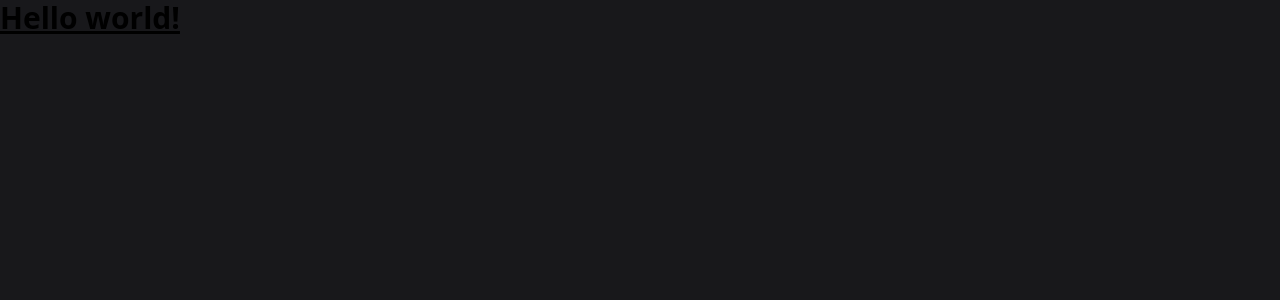
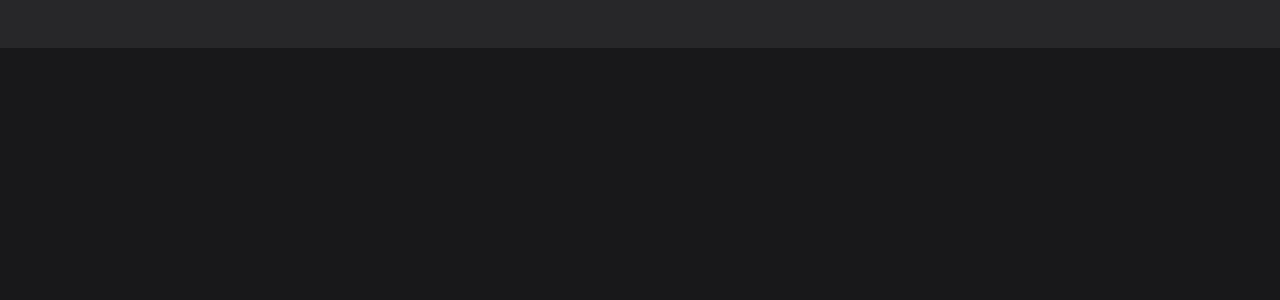
Before and after one commit to iliaalekseevofb/Tasks, a React (Create React App) app: page / in a window 1280 px wide. Shown: the top 300 px of the page. Built offline with nearby package versions, Linux system fonts and the light colour scheme; the HTML template or start-up script is replaced by a standard one.

Commit message:
Navbar and sidebar files are added, routing is not added yet

```diff
--- a/package.json
+++ b/package.json
@@ -12,6 +12,7 @@
     "@types/react-dom": "^18.0.6",
     "react": "^18.2.0",
     "react-dom": "^18.2.0",
+    "react-icons": "^4.4.0",
     "react-router-dom": "^6.4.0",
     "react-scripts": "5.0.1",
     "typescript": "^4.8.3",
--- a/src/App.tsx
+++ b/src/App.tsx
@@ -1,8 +1,10 @@
+import { Navbar } from "./components";
+
 const App = () => {
   return (
     <div className="App">
       <h1 className="text-3xl font-bold underline">
-        Hello world!
+        <Navbar />
       </h1>
     </div>
   )
--- /dev/null
+++ b/src/components/Common/Navbar.tsx
@@ -0,0 +1,13 @@
+import { FiMenu } from 'react-icons/fi';
+import { RiLayoutMasonryFill } from 'react-icons/ri';
+import { FaFolderOpen } from 'react-icons/fa';
+
+const Navbar = () => {
+  return (
+    <nav className='fixed z-10 top-0 right-0 left-0 h-12 bg-zinc-800'>
+      {/* My navbar (Went to sleep... Zzzzz...) */}
+    </nav>
+  )
+}
+
+export default Navbar
--- /dev/null
+++ b/src/components/Common/Sidebar.tsx
@@ -0,0 +1,7 @@
+const Sidebar = () => {
+  return (
+    <div>Sidebar</div>
+  )
+}
+
+export default Sidebar
--- /dev/null
+++ b/src/components/index.js
@@ -0,0 +1 @@
+export {default as Navbar} from './Common/Navbar';
```
Also changed, not shown: 1 other file (tests, documents, lock files or other folders).
